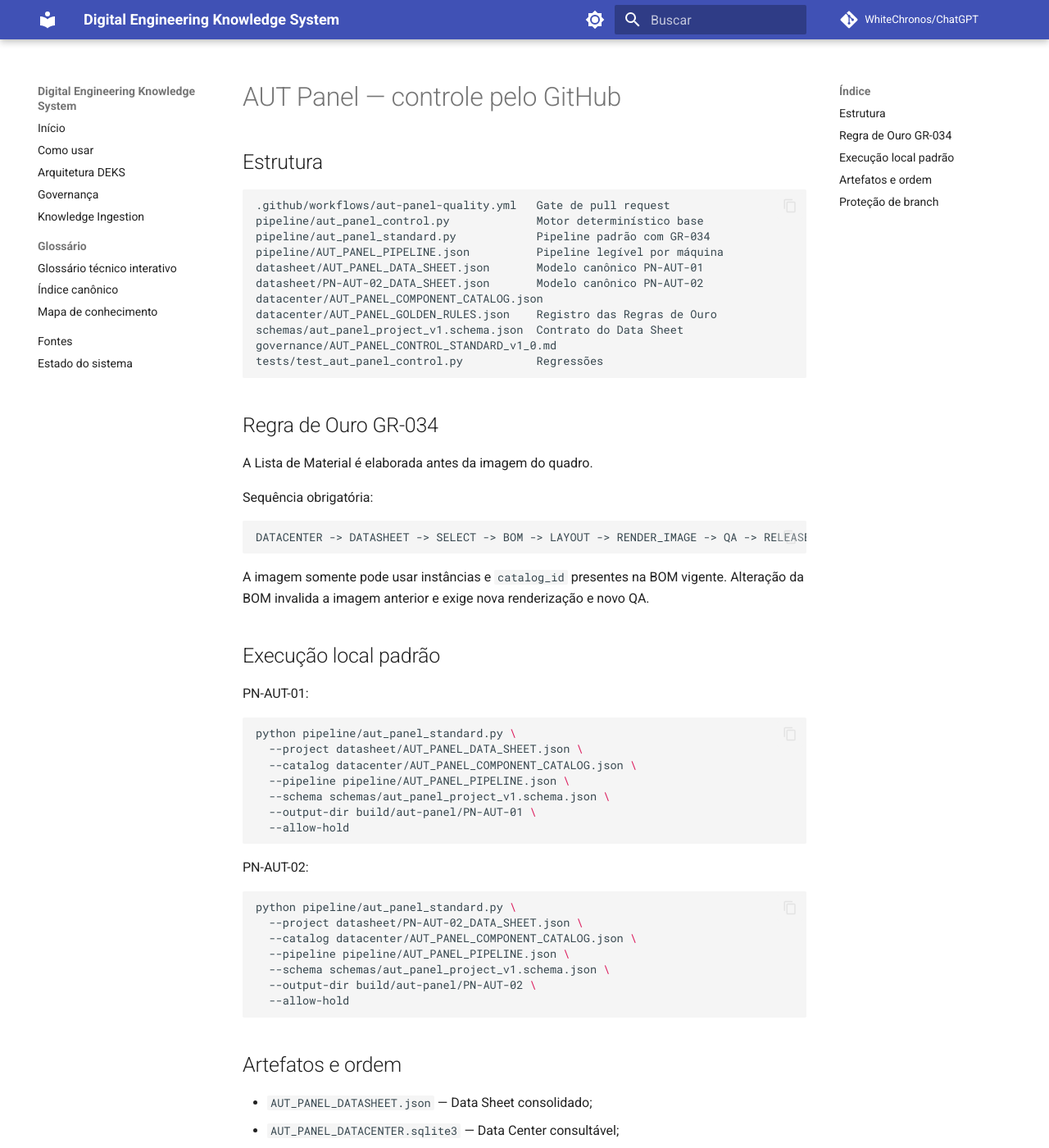
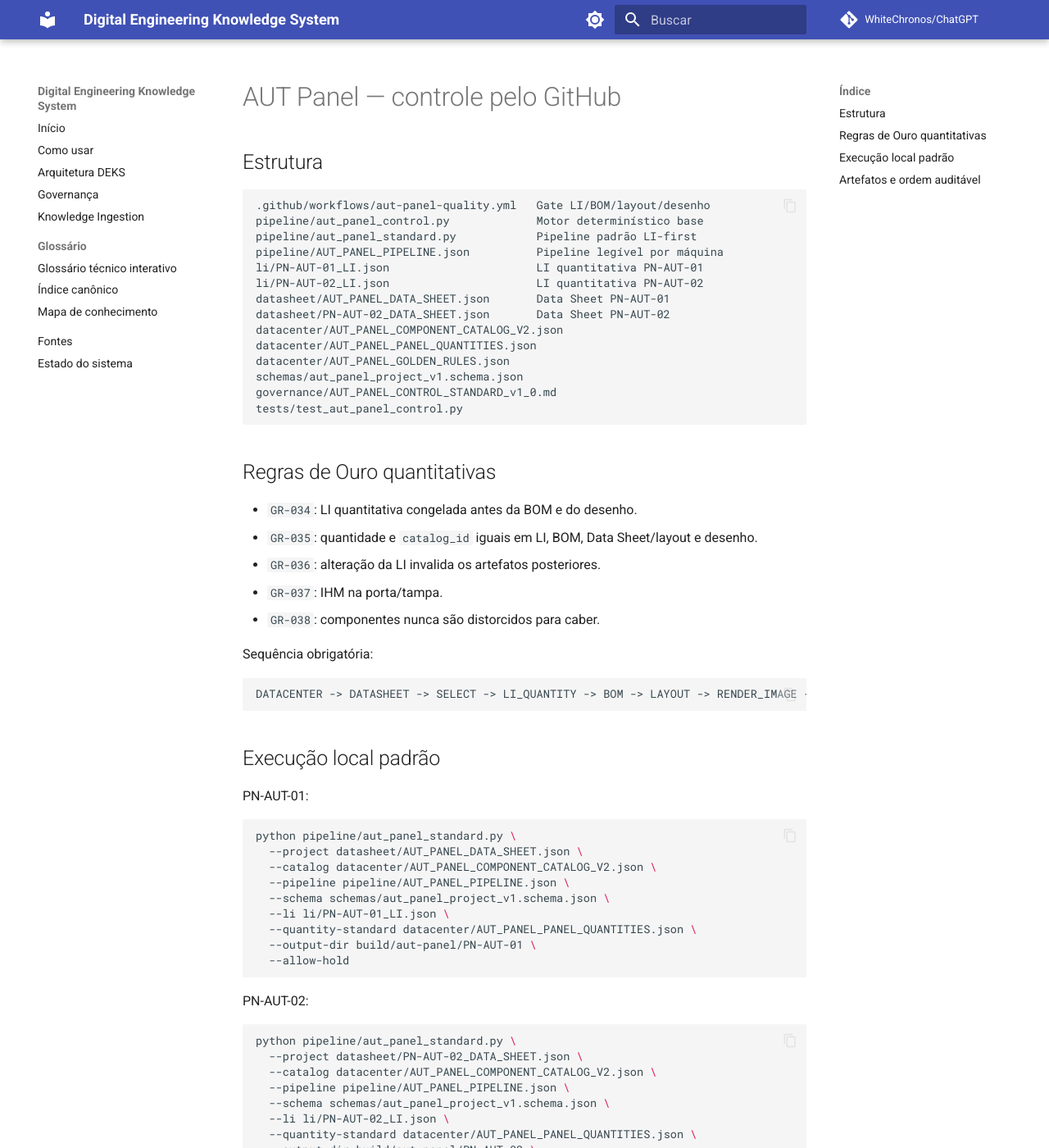
Before and after one commit to WhiteChronos/ChatGPT, an MkDocs documentation site: the page built from docs/AUT_PANEL_GITHUB_CONTROL.md, in a window 1280 px wide and 1400 px high. Shown: the whole window at 82% size. Built offline with MkDocs 1.6.1 and Material for MkDocs 9.7.7, drawn with Linux system fonts in a browser that asks for light colours; comment, search, counter and statistics services are not loaded; some of the changed text lies outside the part shown.

Commit message:
Update GitHub control docs for LI-first quantity standard

````diff
--- a/docs/AUT_PANEL_GITHUB_CONTROL.md
+++ b/docs/AUT_PANEL_GITHUB_CONTROL.md
@@ -3,30 +3,35 @@
 ## Estrutura
 
 ```text
-.github/workflows/aut-panel-quality.yml   Gate de pull request
+.github/workflows/aut-panel-quality.yml   Gate LI/BOM/layout/desenho
 pipeline/aut_panel_control.py             Motor determinístico base
-pipeline/aut_panel_standard.py            Pipeline padrão com GR-034
+pipeline/aut_panel_standard.py            Pipeline padrão LI-first
 pipeline/AUT_PANEL_PIPELINE.json          Pipeline legível por máquina
-datasheet/AUT_PANEL_DATA_SHEET.json       Modelo canônico PN-AUT-01
-datasheet/PN-AUT-02_DATA_SHEET.json       Modelo canônico PN-AUT-02
-datacenter/AUT_PANEL_COMPONENT_CATALOG.json
-datacenter/AUT_PANEL_GOLDEN_RULES.json    Registro das Regras de Ouro
-schemas/aut_panel_project_v1.schema.json  Contrato do Data Sheet
+li/PN-AUT-01_LI.json                      LI quantitativa PN-AUT-01
+li/PN-AUT-02_LI.json                      LI quantitativa PN-AUT-02
+datasheet/AUT_PANEL_DATA_SHEET.json       Data Sheet PN-AUT-01
+datasheet/PN-AUT-02_DATA_SHEET.json       Data Sheet PN-AUT-02
+datacenter/AUT_PANEL_COMPONENT_CATALOG_V2.json
+datacenter/AUT_PANEL_PANEL_QUANTITIES.json
+datacenter/AUT_PANEL_GOLDEN_RULES.json
+schemas/aut_panel_project_v1.schema.json
 governance/AUT_PANEL_CONTROL_STANDARD_v1_0.md
-tests/test_aut_panel_control.py           Regressões
+tests/test_aut_panel_control.py
 ```
 
-## Regra de Ouro GR-034
+## Regras de Ouro quantitativas
 
-A Lista de Material é elaborada antes da imagem do quadro.
+- `GR-034`: LI quantitativa congelada antes da BOM e do desenho.
+- `GR-035`: quantidade e `catalog_id` iguais em LI, BOM, Data Sheet/layout e desenho.
+- `GR-036`: alteração da LI invalida os artefatos posteriores.
+- `GR-037`: IHM na porta/tampa.
+- `GR-038`: componentes nunca são distorcidos para caber.
 
 Sequência obrigatória:
 
 ```text
-DATACENTER -> DATASHEET -> SELECT -> BOM -> LAYOUT -> RENDER_IMAGE -> QA -> RELEASE
+DATACENTER -> DATASHEET -> SELECT -> LI_QUANTITY -> BOM -> LAYOUT -> RENDER_IMAGE -> QA -> RELEASE
 ```
-
-A imagem somente pode usar instâncias e `catalog_id` presentes na BOM vigente. Alteração da BOM invalida a imagem anterior e exige nova renderização e novo QA.
 
 ## Execução local padrão
 
@@ -35,9 +40,11 @@ PN-AUT-01:
 ```bash
 python pipeline/aut_panel_standard.py \
   --project datasheet/AUT_PANEL_DATA_SHEET.json \
-  --catalog datacenter/AUT_PANEL_COMPONENT_CATALOG.json \
+  --catalog datacenter/AUT_PANEL_COMPONENT_CATALOG_V2.json \
   --pipeline pipeline/AUT_PANEL_PIPELINE.json \
   --schema schemas/aut_panel_project_v1.schema.json \
+  --li li/PN-AUT-01_LI.json \
+  --quantity-standard datacenter/AUT_PANEL_PANEL_QUANTITIES.json \
   --output-dir build/aut-panel/PN-AUT-01 \
   --allow-hold
 ```
@@ -47,30 +54,17 @@ PN-AUT-02:
 ```bash
 python pipeline/aut_panel_standard.py \
   --project datasheet/PN-AUT-02_DATA_SHEET.json \
-  --catalog datacenter/AUT_PANEL_COMPONENT_CATALOG.json \
+  --catalog datacenter/AUT_PANEL_COMPONENT_CATALOG_V2.json \
   --pipeline pipeline/AUT_PANEL_PIPELINE.json \
   --schema schemas/aut_panel_project_v1.schema.json \
+  --li li/PN-AUT-02_LI.json \
+  --quantity-standard datacenter/AUT_PANEL_PANEL_QUANTITIES.json \
   --output-dir build/aut-panel/PN-AUT-02 \
   --allow-hold
 ```
 
-## Artefatos e ordem
+## Artefatos e ordem auditável
 
-- `AUT_PANEL_DATASHEET.json` — Data Sheet consolidado;
-- `AUT_PANEL_DATACENTER.sqlite3` — Data Center consultável;
-- `AUT_PANEL_BOM.json` — BOM canônica, criada antes da imagem;
-- `AUT_PANEL_BOM.csv` — exportação tabular da BOM;
-- `AUT_PANEL_LAYOUT.svg` — imagem/layout gerado somente após validar a BOM;
-- `qa_report.json` e `qa_report.md` — resultado por regra;
-- `manifest.json` — hashes SHA-256 e ordem auditável dos artefatos.
+`AUT_PANEL_LI.json` -> `AUT_PANEL_BOM.json`/`.csv` -> `AUT_PANEL_LAYOUT.svg`, além de Data Sheet consolidado, Data Center SQLite, QA e manifesto SHA-256.
 
-## Proteção de branch
-
-No GitHub, exigir em `main`:
-
-- pull request obrigatório;
-- pelo menos uma aprovação;
-- status check **AUT Panel Quality / Immutable geometry, power chain, BOM-before-image**;
-- branch atualizada antes do merge.
-
-A proteção de branch é configuração administrativa; o workflow e os testes ficam versionados no repositório.
+A proteção de branch deve exigir pull request e o status check `AUT Panel Quality` antes do merge.
````
